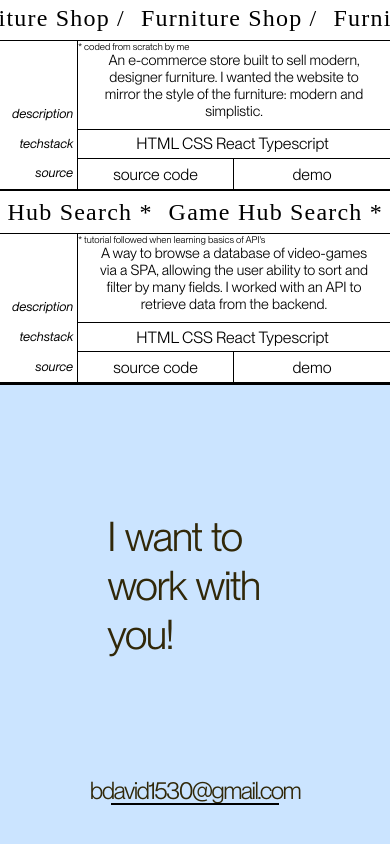
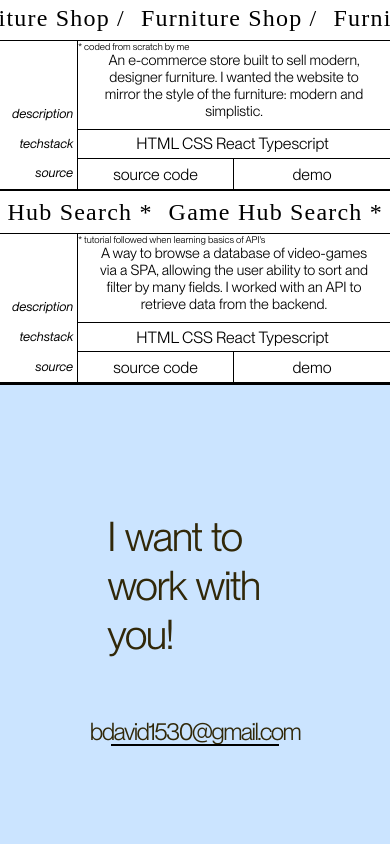
Before and after one commit to brian-david4/brian-portfolio-website, a React (Vite) app in the folder portfolio-website/: page / in a window 390 px wide. Shown: the part 1093-1937 px from the top of the page. Built offline with nearby package versions, Linux system fonts and the light colour scheme; a web font is replaced by a local one.

Commit message:
Update footer layout styling

```diff
--- a/portfolio-website/src/components/HomeFooter/hmFt.module.css
+++ b/portfolio-website/src/components/HomeFooter/hmFt.module.css
@@ -95,7 +95,7 @@
   transform: scale(1.05);
 }
 
-@media (max-width: 924px) {
+@media (max-width: 876px) {
   .text2Wrapper {
     bottom: 20vh;
   }
@@ -104,7 +104,7 @@
     bottom: 0px;
   }
   .text2Wrapper {
-    top: 0px;
+    top: -7vh;
     right: 0px;
   }
   .text1Wrapper > .textInner {
```
